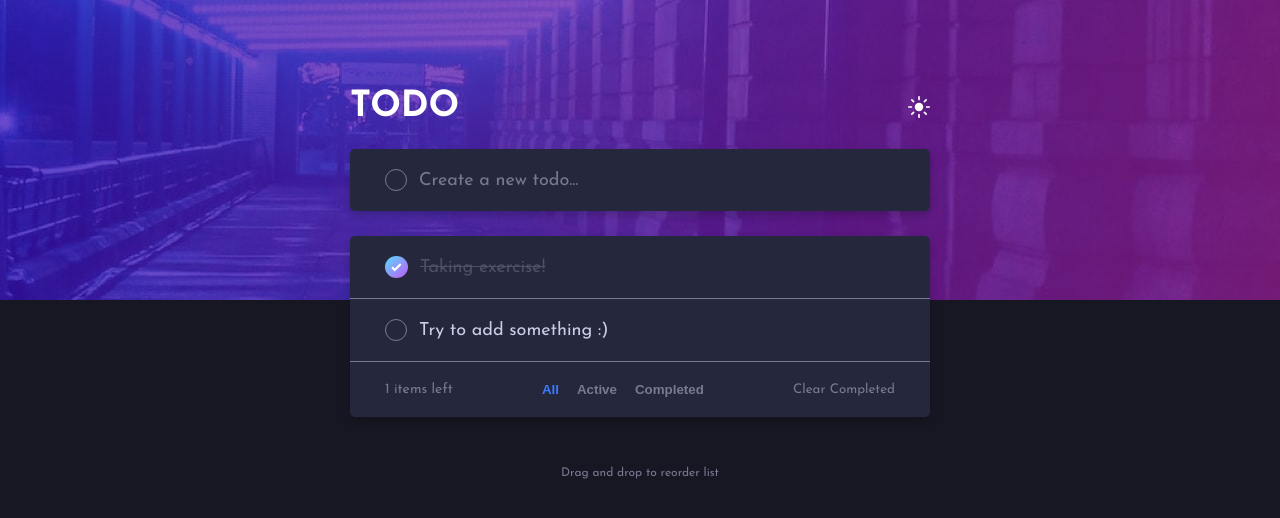
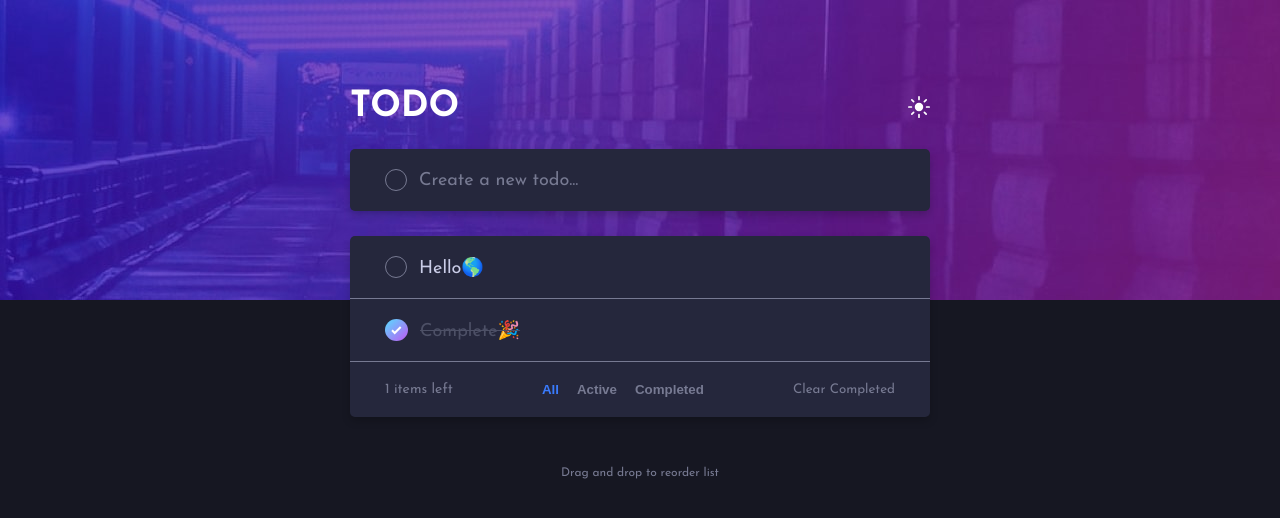
Before and after one commit to aleetsaiya/react-todo-app, a React app: page / in a window 1280 px wide. Shown: the top 518 px of the page. Built offline with nearby package versions, Linux system fonts and the light colour scheme.

Commit message:
Change default items

```diff
--- a/src/sampleData.ts
+++ b/src/sampleData.ts
@@ -2,14 +2,14 @@ import { Item, ItemCheckTable } from "./types/item";
 
 // Sample Data
 export const sampleItems: Item[] = [
-  { id: "Taking exercise!-1650041675479", content: "Taking exercise!" },
+  { id: "Hello🌎-1650041675479", content: "Hello🌎" },
   {
-    id: "Try to add something :)-1650041890864",
-    content: "Try to add something :)",
+    id: "Complete🎉-1650041890864",
+    content: "Complete🎉",
   },
 ];
 
 export const sampleCheckTable: ItemCheckTable = {
-  "Taking exercise!-1650041675479": true,
-  "Try to add something :)-1650041890864": false,
+  "Hello🌎-1650041675479": false,
+  "Complete🎉-1650041890864": true,
 };
```
